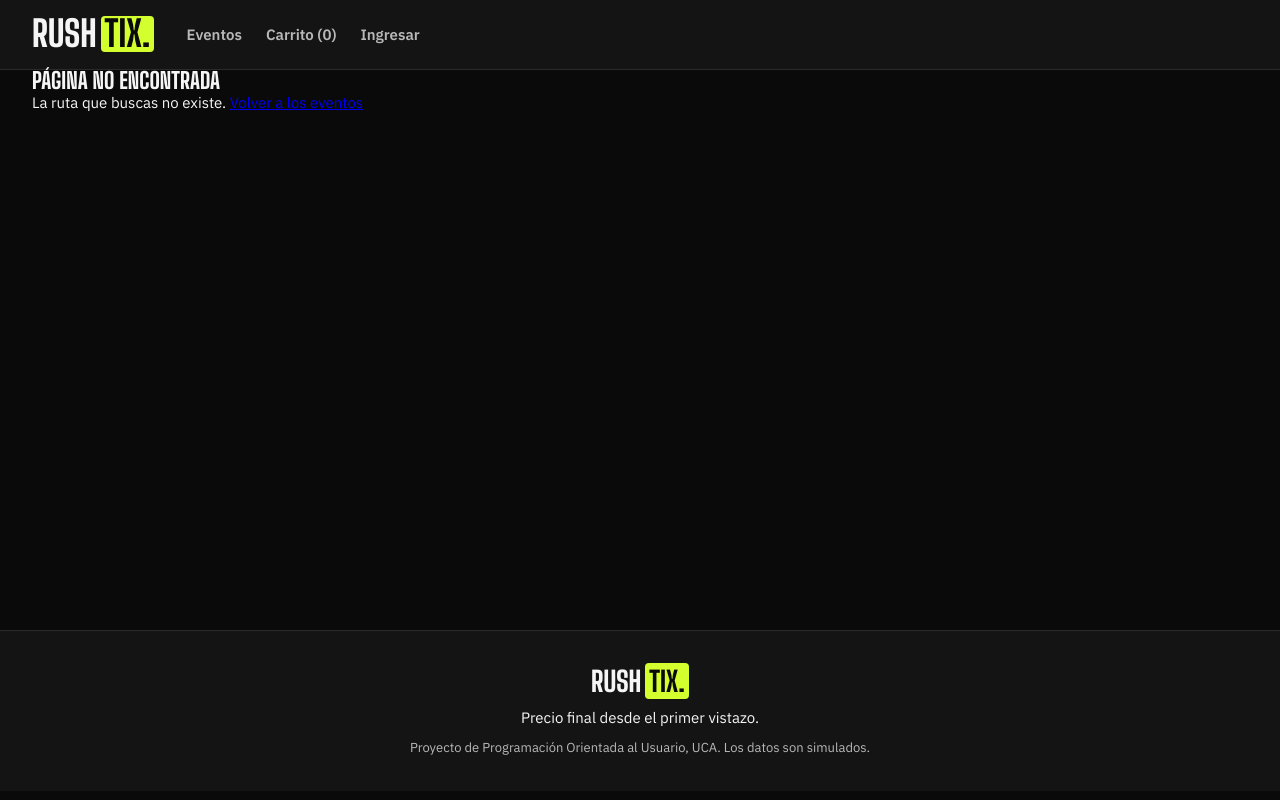
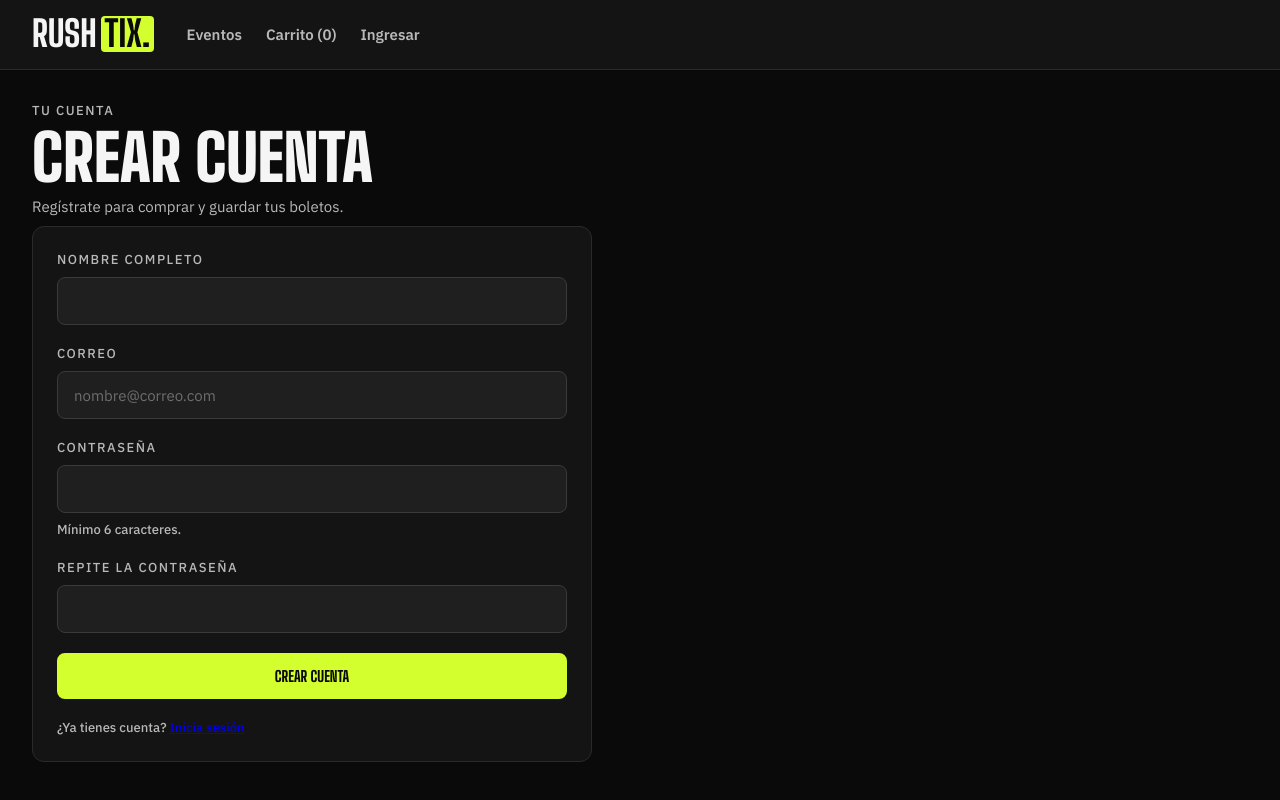
Before and after one commit to dhernxndez/rushtix-react, a React (Vite) app: page /registro in a window 1280 px wide. Shown: the top 800 px of the page. Built offline with nearby package versions, Linux system fonts and the light colour scheme.

Commit message:
Agrego pantalla de registro con validación

```diff
--- a/src/App.jsx
+++ b/src/App.jsx
@@ -5,6 +5,7 @@ import PaginaEventos from './pages/PaginaEventos'
 import PaginaDetalle from './pages/PaginaDetalle'
 import PaginaCarrito from './pages/PaginaCarrito'
 import PaginaLogin from './pages/PaginaLogin'
+import PaginaRegistro from './pages/PaginaRegistro'
 import PaginaPago from './pages/PaginaPago'
 import PaginaConfirmacion from './pages/PaginaConfirmacion'
 import PaginaBoletos from './pages/PaginaBoletos'
@@ -58,7 +59,8 @@ function App() {
               />
             }
           />
-          <Route path="/login" element={<PaginaLogin />} />
+                  <Route path="/login" element={<PaginaLogin />} />
+          <Route path="/registro" element={<PaginaRegistro />} />
           <Route path="/pago" element={<PaginaPago />} />
           <Route path="/confirmacion/:ordenId" element={<PaginaConfirmacion />} />
           <Route path="/boletos" element={<PaginaBoletos />} />
--- /dev/null
+++ b/src/pages/PaginaRegistro.jsx
@@ -0,0 +1,119 @@
+import '../estilos/formularios.css'
+import { useState } from 'react'
+import { useNavigate, Link } from 'react-router-dom'
+import CampoFormulario from '../components/CampoFormulario'
+import Boton from '../components/Boton'
+import MensajeError from '../components/MensajeError'
+import { registrarUsuario } from '../api/usuarios'
+import { useSesion } from '../context/hooks'
+import { validarCorreo, hayErrores } from '../utils/validaciones'
+
+// registro de una cuenta nueva (siempre con rol cliente)
+function PaginaRegistro() {
+  const navegar = useNavigate()
+  const sesion = useSesion()
+  const [nombre, setNombre] = useState('')
+  const [correo, setCorreo] = useState('')
+  const [clave, setClave] = useState('')
+  const [confirmacion, setConfirmacion] = useState('')
+  const [errores, setErrores] = useState({})
+  const [errorEnvio, setErrorEnvio] = useState('')
+  const [enviando, setEnviando] = useState(false)
+
+  // revisa cada campo y devuelve los mensajes de error ('' si esta bien)
+  function validar() {
+    const nuevos = { nombre: '', correo: validarCorreo(correo), clave: '', confirmacion: '' }
+    if (nombre.trim().length < 3) {
+      nuevos.nombre = 'Escribe tu nombre (al menos 3 letras).'
+    }
+    if (clave.length < 6) {
+      nuevos.clave = 'La contraseña debe tener al menos 6 caracteres.'
+    }
+    if (confirmacion !== clave) {
+      nuevos.confirmacion = 'Las contraseñas no coinciden.'
+    }
+    return nuevos
+  }
+
+  async function enviar(evento) {
+    evento.preventDefault()
+    // evita enviar dos veces seguidas
+    if (enviando) {
+      return
+    }
+    const nuevos = validar()
+    setErrores(nuevos)
+    if (hayErrores(nuevos)) {
+      return
+    }
+    setEnviando(true)
+    setErrorEnvio('')
+    try {
+      const usuario = await registrarUsuario({ nombre: nombre, correo: correo, clave: clave })
+      // al registrarse queda con la sesion iniciada
+      sesion.entrar(usuario)
+      navegar('/eventos')
+    } catch (error) {
+      // si falla (por ejemplo, correo repetido) se conserva lo escrito
+      setErrorEnvio(error.message)
+      setEnviando(false)
+    }
+  }
+
+  return (
+    <section className="pagina-estrecha">
+      <p className="kicker">Tu cuenta</p>
+      <h1 className="titulo-hero">Crear cuenta</h1>
+      <p className="subtitulo">Regístrate para comprar y guardar tus boletos.</p>
+
+      <form className="formulario" onSubmit={enviar} noValidate>
+        {errorEnvio && <MensajeError mensaje={errorEnvio} />}
+        <CampoFormulario
+          id="nombre"
+          etiqueta="Nombre completo"
+          valor={nombre}
+          alCambiar={setNombre}
+          error={errores.nombre}
+          autoComplete="name"
+        />
+        <CampoFormulario
+          id="correo"
+          etiqueta="Correo"
+          tipo="email"
+          valor={correo}
+          alCambiar={setCorreo}
+          error={errores.correo}
+          autoComplete="email"
+          placeholder="nombre@correo.com"
+        />
+        <CampoFormulario
+          id="clave"
+          etiqueta="Contraseña"
+          tipo="password"
+          valor={clave}
+          alCambiar={setClave}
+          error={errores.clave}
+          autoComplete="new-password"
+          ayuda="Mínimo 6 caracteres."
+        />
+        <CampoFormulario
+          id="confirmacion"
+          etiqueta="Repite la contraseña"
+          tipo="password"
+          valor={confirmacion}
+          alCambiar={setConfirmacion}
+          error={errores.confirmacion}
+          autoComplete="new-password"
+        />
+        <Boton tipo="submit" completo={true} deshabilitado={enviando}>
+          {enviando ? 'Creando cuenta...' : 'Crear cuenta'}
+        </Boton>
+        <p className="texto-suave">
+          ¿Ya tienes cuenta? <Link to="/login">Inicia sesión</Link>
+        </p>
+      </form>
+    </section>
+  )
+}
+
+export default PaginaRegistro
```
